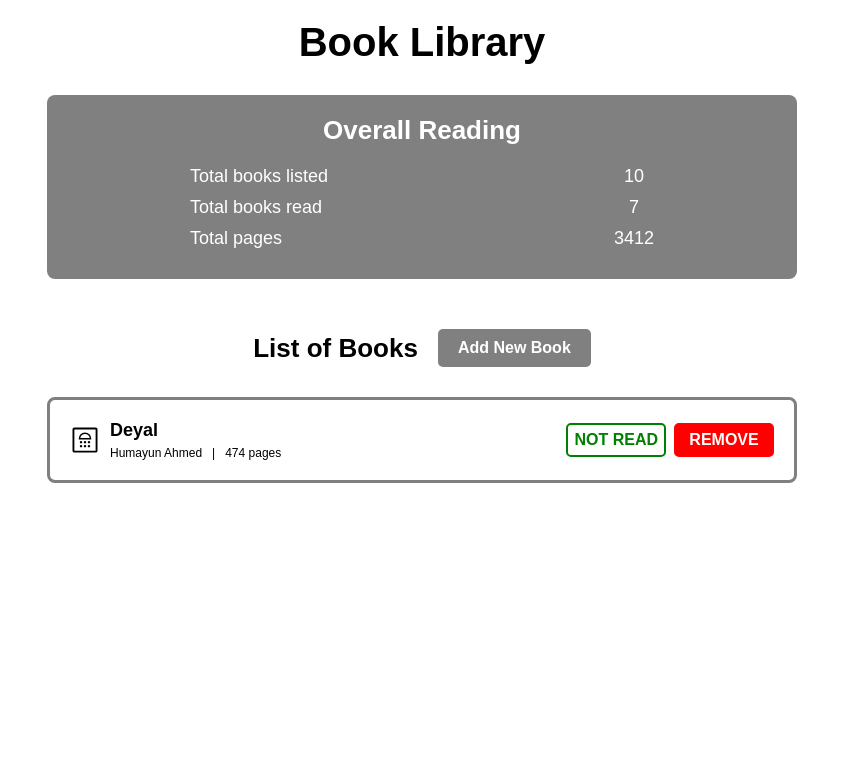
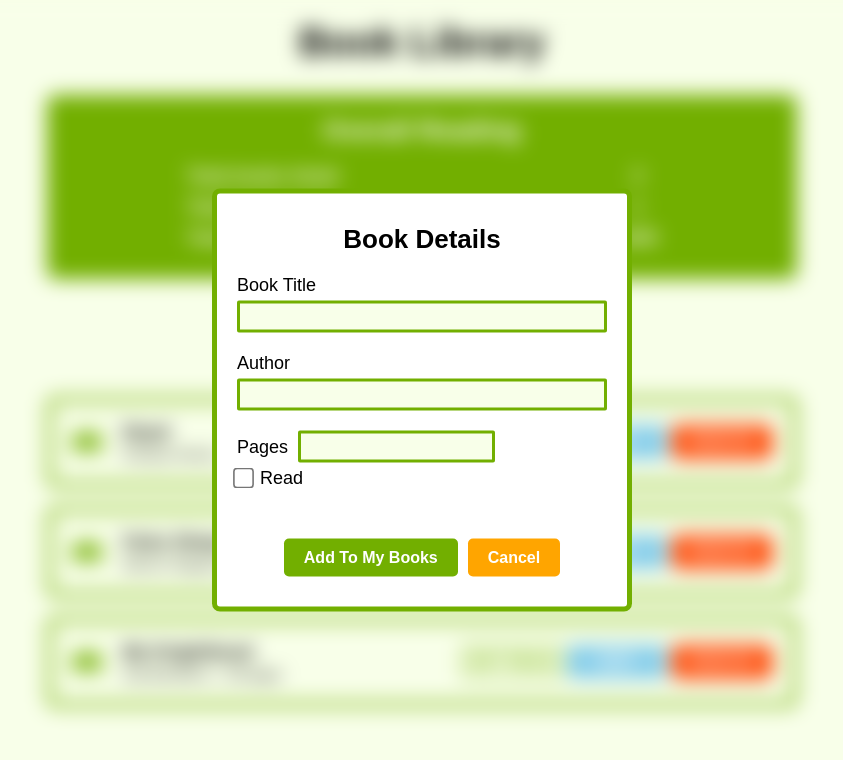
Before and after one commit to shubha360/book_library-top, a plain HTML site: page index.html in a window 1280 px wide. Both pictures are taken after a click on the button "Add New Book". Shown: the whole page, without its empty margins (218-1061 px from the left). Drawn offline with Linux system fonts and the light colour scheme.

Commit message:
work on progress

```diff
--- a/index.html
+++ b/index.html
@@ -15,7 +15,6 @@
     <body>
         <div class="container">
             <header>
-<!--                <img src="images/placeholder.svg" alt="">-->
                 <h1>Book Library</h1>
             </header>
             <main>
@@ -28,9 +27,9 @@
                             <p>Total pages</p>
                         </div>
                         <div class="right">
-                            <p id="total-book">10</p>
-                            <p id="total-read">7</p>
-                            <p id="total-page">3412</p>
+                            <p id="total-book">0</p>
+                            <p id="total-read">0</p>
+                            <p id="total-page">0</p>
                         </div>
                     </div>
                 </section>
@@ -40,22 +39,58 @@
                         <button>Add New Book</button>
                     </div>
                     <ul>
-                        <li>
+
+
+                        <!-- <li>
                             <div class="book">
-                                <img src="images/placeholder.svg">
+                                <img src="images/book.png" role="presentation">
                                 <div class="text">
-                                    <h3 class="name">Deyal</h3>
-                                    <pre class="author-pages">Humayun Ahmed   |   474 pages</pre>
+                                    <h3>Deyal</h3>
+                                    <pre>Humayun Ahmed   |   474 pages</pre>
                                 </div>
                             </div>
                             <div class="buttons">
+                                <p class="id"><p>
                                 <button class="read not-read">NOT READ</button>
+                                <button class="edit">EDIT</button>
                                 <button class="remove">REMOVE</button>
                             </div>
-                        </li>
+                        </li> -->
+
+
                     </ul>
                 </section>
             </main>
         </div>
+        <div id="new-book">
+            <form>
+                <h2>Book Details</h2>
+                <div class="input-block">
+                    <label for="title">Book Title</label>
+                    <input id="title" type="text" required>
+                </div>
+
+                <div class="input-block">
+                    <label for="author">Author</label>
+                    <input id="author" type="text" required>
+                </div>
+
+                <div class="input-block" id="page-read">
+                    <div>
+                        <label for="pages">Pages</label>
+                        <input id="pages" type="number" required>
+                    </div>
+                    <div>
+                        <input id="read" type="checkbox" name="read">
+                        <label for="read">Read</label>
+                    </div>
+                </div>
+
+                <div class="buttons">
+                    <button id="add">Add To My Books</button>
+                    <button id="cancel">Cancel</button>
+                </div>
+            </form>
+        </div>
     </body>
 </html>
--- a/index.js
+++ b/index.js
@@ -0,0 +1,192 @@
+function Book(title, author, pages, read, id) {
+    this.title = title;
+    this.author = author;
+    this.pages = pages;
+    this.read = read;
+    this.id = id;
+}
+
+let bookStorage = [];
+let currentId = 4;
+
+const totalBooks = document.querySelector("#overall #facts #total-book");
+const totalRead = document.querySelector("#overall #facts #total-read");
+const totalPages = document.querySelector("#overall #facts #total-page");
+
+const bookList = document.querySelector("#list ul");
+const addBookButton = document.querySelector("#list .heading button");
+
+const newBookScreen = document.querySelector("#new-book");
+const newBookTitle = document.querySelector("#new-book #title");
+const newBookAuthor = document.querySelector("#new-book #author");
+const newBookPages = document.querySelector("#new-book #pages");
+const newBookRead = document.querySelector("#new-book #read");
+const newBookAddButton = document.querySelector("#new-book .buttons #add");
+const newBookCancelButton = document.querySelector("#new-book .buttons #cancel");
+
+addBookButton.addEventListener("click", () => {
+    newBookScreen.style.display = "unset";
+    newBookScreen.style.visibility = "unset";
+});
+
+newBookCancelButton.addEventListener("click", (event) => {
+
+    event.preventDefault();
+
+    newBookScreen.style.display = "none";
+    newBookScreen.style.visibility = "hidden";
+});
+
+
+newBookAddButton.addEventListener("click", (event) => {
+
+    event.preventDefault();
+
+    const title = newBookTitle.value;
+    const author = newBookAuthor.value;
+    const pages = newBookPages.value;
+    const read = newBookRead.checked;
+    const id = currentId;
+    currentId++;
+
+    const newBook = new Book(title, author, pages, read, id);
+
+    newBookScreen.style.display = "none";
+    newBookScreen.style.visibility = "hidden";
+
+    newBookTitle.value = "";
+    newBookAuthor.value = "";
+    newBookPages.value = "";
+    newBookRead.checked = false;
+
+    addNewBook(newBook);
+});
+
+function addNewBook(book) {
+    bookStorage.push(book);
+
+    const newBook = document.createElement("li");
+
+    const bookDiv = document.createElement("div");
+    bookDiv.classList.add("book");
+
+    const icon = document.createElement("img");
+    icon.setAttribute("src", "images/book.png");
+    icon.setAttribute("role", "presentation");
+
+    const bookTextDiv = document.createElement("div");
+    bookTextDiv.classList.add("text");
+
+    const bookTitle = document.createElement("h3");
+    bookTitle.textContent = book.title;
+
+    const bookInfo = document.createElement("pre");
+    bookInfo.textContent = `${book.author}  |  ${book.pages} pages`;
+
+    bookTextDiv.appendChild(bookTitle);
+    bookTextDiv.appendChild(bookInfo);
+    bookDiv.appendChild(icon);
+    bookDiv.appendChild(bookTextDiv);
+    newBook.appendChild(bookDiv);
+
+    const idElement = document.createElement("p");
+    idElement.classList.add("id");
+    idElement.textContent = book.id;
+
+    const buttonsDiv = document.createElement("div");
+    buttonsDiv.classList.add("buttons");
+
+    const readButton = document.createElement("button");
+    readButton.classList.add("read");
+
+    if (!book.read) {
+        readButton.classList.add("not-read");
+        readButton.textContent = "NOT READ";
+    } else {
+        readButton.textContent = "READ";
+        totalRead.textContent = Number(totalRead.textContent) + 1;
+    }
+
+    readButton.addEventListener("click", readButtonFunctionality);
+
+    const editButton = document.createElement("button");
+    editButton.classList.add("edit");
+    editButton.textContent = "EDIT";
+
+    const removeButton = document.createElement("button");
+    removeButton.classList.add("remove");
+    removeButton.textContent = "REMOVE";
+    removeButton.addEventListener("click", removeButtonFunctionality);
+
+    buttonsDiv.appendChild(idElement);
+    buttonsDiv.appendChild(readButton);
+    buttonsDiv.appendChild(editButton);
+    buttonsDiv.appendChild(removeButton);
+    newBook.appendChild(buttonsDiv);
+
+    bookList.appendChild(newBook);
+
+    totalBooks.textContent = bookStorage.length;
+    totalPages.textContent = Number(totalPages.textContent) + Number(book.pages);
+}
+
+function readButtonFunctionality(event) {
+
+    id = event.target.previousSibling.textContent;
+
+    bookStorage.find((book, index) => {
+        if (book.id == id) {
+            bookStorage[index].read = !bookStorage[index].read;
+            return;
+        }
+    });
+
+    if (event.target.classList.contains("not-read")) {
+        event.target.classList.remove("not-read");
+        event.target.textContent = "READ";
+
+        totalRead.textContent = Number(totalRead.textContent) + 1;
+
+    } else {
+        event.target.classList.add("not-read");
+        event.target.textContent = "NOT READ";
+
+        totalRead.textContent = Number(totalRead.textContent) - 1;
+    }
+}
+
+function removeButtonFunctionality(event) {
+
+    id = event.target.previousSibling.previousSibling.previousSibling.textContent;
+    let index;
+
+    bookStorage.find((book, i) => {
+        if (book.id == id) {
+            index = i;
+            return;
+        }
+    });
+
+    totalBooks.textContent = Number(totalBooks.textContent) - 1;
+    totalPages.textContent = (Number(totalPages.textContent) - Number(bookStorage[index].pages));
+
+    if (bookStorage[index].read)
+        totalRead.textContent = Number(totalRead.textContent) - 1
+
+    if (index === 0)
+        bookStorage.shift();
+    else if (index === bookStorage.length - 1)
+        bookStorage.pop();
+    else
+        bookStorage = bookStorage.filter(it => it.id != id);
+
+    const listItem = event.target.parentNode.parentNode;
+    bookList.removeChild(listItem);
+
+    console.log(bookStorage);
+}
+
+// Add these to list at the starting
+addNewBook(new Book("Deyal", "Humayun Ahmed", "400", true, 1));
+addNewBook(new Book("False Sheep", "Daemon Targaryen", "500", false, 2));
+addNewBook(new Book("My Knighthood", "Arya Barratheon", "100", false, 3));
--- a/styles.css
+++ b/styles.css
@@ -1,11 +1,8 @@
-
-
-
-
 :root {
     font-size: 10px;
 
-    --primary-color: gray;
+    --primary-color: #72af00;
+    --background-color: #f8ffe9;
 }
 
 * {
@@ -29,6 +26,10 @@ button {
     cursor: pointer;
 }
 
+body {
+    background-color: var(--background-color);
+}
+
 body .container {
     margin: 0 auto;
     width: 750px;
@@ -39,21 +40,8 @@ body .container {
 header {
     width: 100%;
     padding: 20px 0 30px 0;
-/*
-    display: flex;
-    flex-wrap: wrap;
-    align-items: center;
-    justify-content:;
-*/
+
 }
-
-/*
-header img {
-    display: block;
-    margin: 0 auto;
-    width: 60px;
-}
-*/
 
 header h1 {
     text-align: center;
@@ -76,7 +64,6 @@ main {
 }
 
 #overall h2 {
-/*    font-size: 2.8rem;*/
     text-align: center;
 }
 
@@ -89,6 +76,7 @@ main {
 #overall #facts * {
     font-size: 1.8rem;
     margin-top: 10px;
+    font-weight: 600;
 }
 
 #overall #facts .right p {
@@ -111,18 +99,19 @@ main {
 
 #list li {
     width: 100%;
-    border: 3px solid var(--primary-color);
+    border: 5px solid var(--primary-color);
     display: flex;
     align-items: center;
     justify-content: space-between;
     padding: 20px;
     border-radius: 8px;
+    margin-bottom: 20px;
 }
 
 #list li .book {
     display: flex;
     align-items: center;
-    column-gap: 10px;
+    column-gap: 20px;
 }
 
 #list li img {
@@ -131,11 +120,17 @@ main {
 
 #list li h3 {
     font-size: 1.8rem;
+    font-style: italic;
 }
 
 #list li pre {
     margin-top: 5px;
     font-size: 1.2rem;
+}
+
+#list li .buttons .id {
+    display: none;
+    visibility: hidden;
 }
 
 #list li button {
@@ -144,18 +139,160 @@ main {
     margin-left: 5px;
 }
 
+#list li button {
+    border: 2px solid;
+}
+
 #list li button.read {
-    background-color: green;
-    border: 2px solid green;
+    background-color: var(--primary-color);
+    border-color: var(--primary-color);
 }
 
 #list li button.read.not-read {
-    background-color: white;
-    color: green;
-    border: 2px solid green;
+    background-color: var(--background-color);
+    color: var(--primary-color);
+    border-color: var(--primary-color);
+}
+
+#list li button.edit {
+    background-color: skyblue;
+    border-color: skyblue;
 }
 
 #list li button.remove {
-    background-color: red;
-    border: 2px solid red;
+    background-color: orangered;
+    border-color: orangered;
 }
+
+#new-book {
+    position: fixed;
+    top: 0;
+    z-index: 1;
+    width: 100vw;
+    height: 100vh;
+    backdrop-filter: blur(10px);
+    display: none;
+    visibility: hidden;
+}
+
+#new-book form {
+    position: absolute;
+    top: 50%;
+    left: 50%;
+    transform: translate(-50%, -50%);
+    width: 420px;
+    padding: 30px 20px;
+    background-color: white;
+    border: 5px solid var(--primary-color);
+    border-radius: 8px;
+}
+
+#new-book form h2 {
+    text-align: center;
+    margin-bottom: 20px;
+}
+
+#new-book form .input-block {
+    display: flex;
+    flex-wrap: wrap;
+    row-gap: 5px;
+    column-gap: 50px;
+    align-items: center;
+    margin-bottom: 20px;
+}
+
+#new-book form .input-block div {
+    display: flex;
+    align-items: center;
+    column-gap: 10px;
+}
+
+#new-book form label {
+    font-size: 1.8rem;
+}
+
+#new-book form input {
+    padding: 5px;
+    font-size: 1.4rem;
+    border: none;
+    border-radius: 2px;
+    background-color: var(--background-color);
+    border: 3px solid var(--primary-color);
+}
+
+#new-book form input:focus,
+#new-book form input:active {
+    outline: none;
+}
+
+#new-book form input[type="text"] {
+    width: 100%;
+}
+
+#new-book form #read {
+    transform: scale(1.6);
+}
+
+#new-book form .buttons {
+    margin-top: 50px;
+    display: flex;
+    justify-content: center;
+    column-gap: 10px;
+}
+
+#new-book form button {
+    padding: 10px 20px;
+}
+
+#new-book form .buttons #add {
+    background-color: var(--primary-color);
+}
+
+#new-book form .buttons #cancel {
+    background-color: orange;
+}
+
+@media (max-width: 800px) {
+    body .container {
+        width: 90%;
+    }
+
+    #list li {
+        flex-wrap: wrap;
+        justify-content: center;
+        row-gap: 20px;
+    }
+
+    #list li .buttons {
+        width: 100%;
+        display: flex;
+        justify-content: center;
+        flex-wrap: wrap;
+    }
+
+    #list li .buttons button {
+        margin: 10px 10px 0 10px;
+    }
+}
+
+@media (max-width: 450px) {
+    #new-book form {
+        width: 90%;
+    }
+
+    #new-book form #page-read * {
+        margin-top: 10px;
+    }
+}
+
+@media (max-width: 450px) {
+    #list .heading {
+        flex-wrap: wrap;
+        row-gap: 20px;
+    }
+
+    #list .heading h2 {
+        text-align: center;
+        width: 100%;
+    }
+}
```
Also changed, not shown: images/book.png (added), images/placeholder.svg (deleted).
